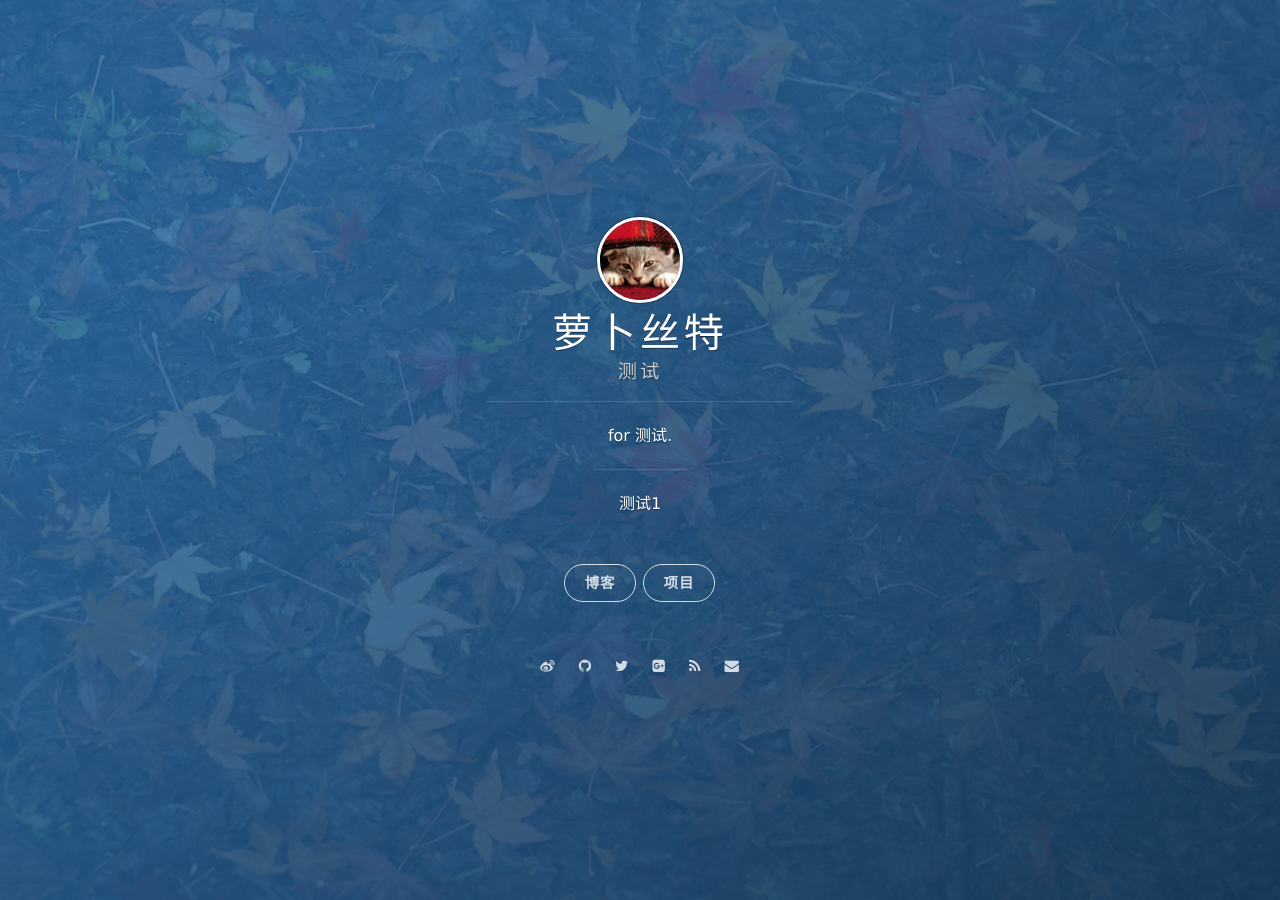
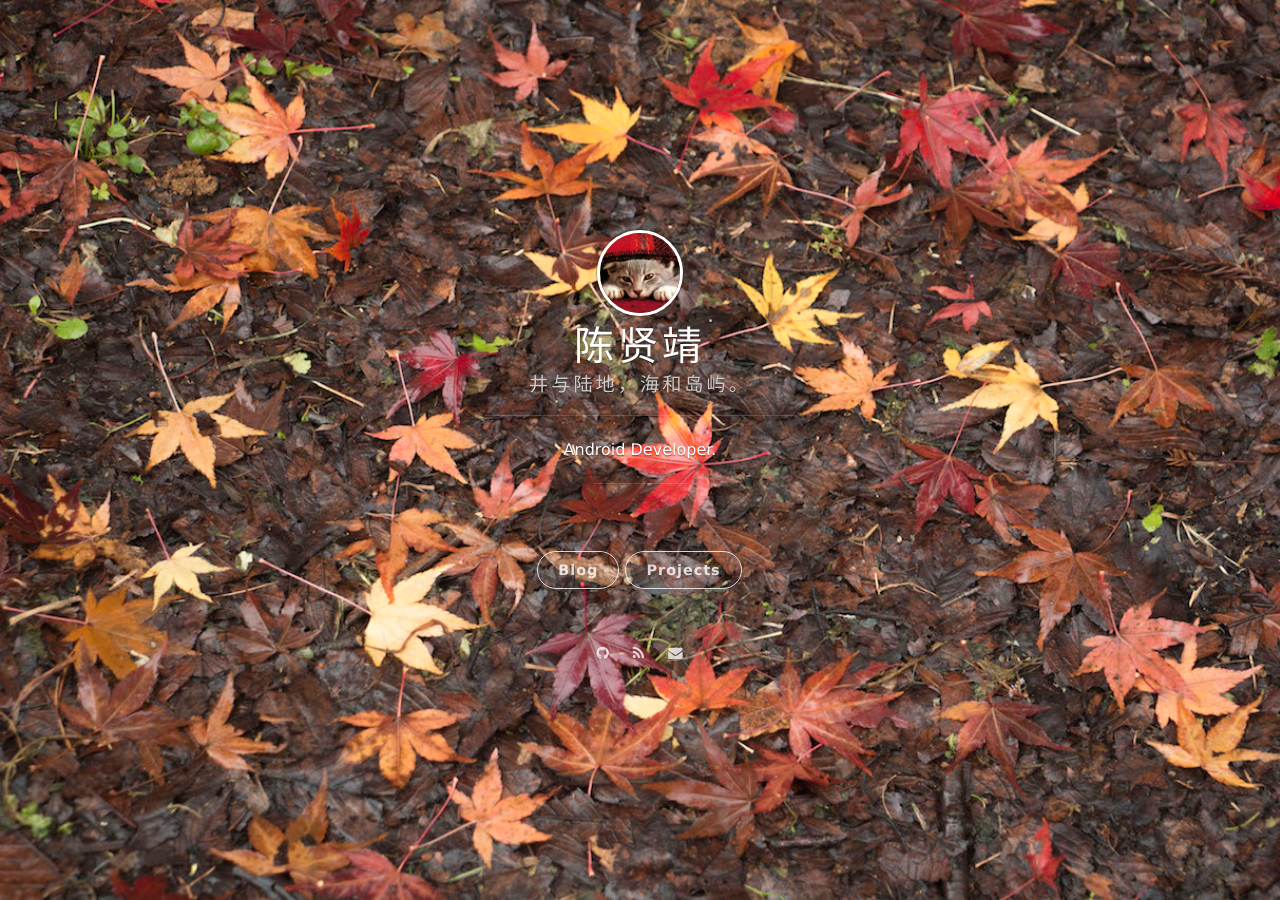
Before and after one commit to nonoboboq/robust_cyu, a Jekyll site: the page built from index.html, in a window 1280 px wide. Built offline with Jekyll 4.4.1, drawn with Linux system fonts in a browser that asks for light colours; nearby versions of some CDN libraries; the list of posts is cut into pages by our own code.

Commit message:
Update _config.yml

```diff
--- a/_config.yml
+++ b/_config.yml
@@ -1,11 +1,10 @@
 # Basic
-title: 萝卜丝特
-subtitle: 测试
-welcome_message: <a href="" target="_blank">测试1</a>
-description: for 测试.
-#creator: <a href="http://onev.cat">@onevcat</a>
+title: 陈贤靖
+subtitle: 井与陆地，海和岛屿。
+description: Android Developer.
+creator: <a href="http://onev.cat">@onevcat</a>
 
-url: "https://github.com/nonoboboq/robust_cyu"
+url: "https://amazingchen.github.io/#blog"
 
 permalink: /:year/:month/:title/
 
@@ -13,16 +12,16 @@ permalink: /:year/:month/:title/
 highlighter: rouge
 
 # supported colors: blue, green, purple, red, orange or slate. If you need clear, leave it empty.
-cover_color: blue
+# cover_color: red
 
 # The blog button should not be removed.
 blog_button:
-    title: 博客
-    description: 访问博客
+    title: Blog
+    description: Visit blog
 
 # Navigation buttons in the front page.
 nav:
-    - {title: 项目, description: 我的项目, url: 'https://github.com/nonoboboq/robust_cyu'}
+    - {title: Projects, description: My Projects, url: 'https://github.com/AmazingChen/VHabit'}
     # - {title: Another Button, description: A button, url: 'http://example.com'}
 
 # Pagination
@@ -32,16 +31,13 @@ paginate_path: "page/:num/"
 
 # Comment
 comment:
-    disqus: 大萝卜
+    disqus: vno-jekyll
     # duoshuo:
 
 # Social
 social:
-    weibo: onevcat
-    github: onevcat
-    twitter: onevcat
-    gplus: 107108267983477358170
-    mail: onev@onevcat.com
+    github: AmazingChen
+    mail: shixianjingla@gmail.com
 
 # Google Analytics
 ga:
```
